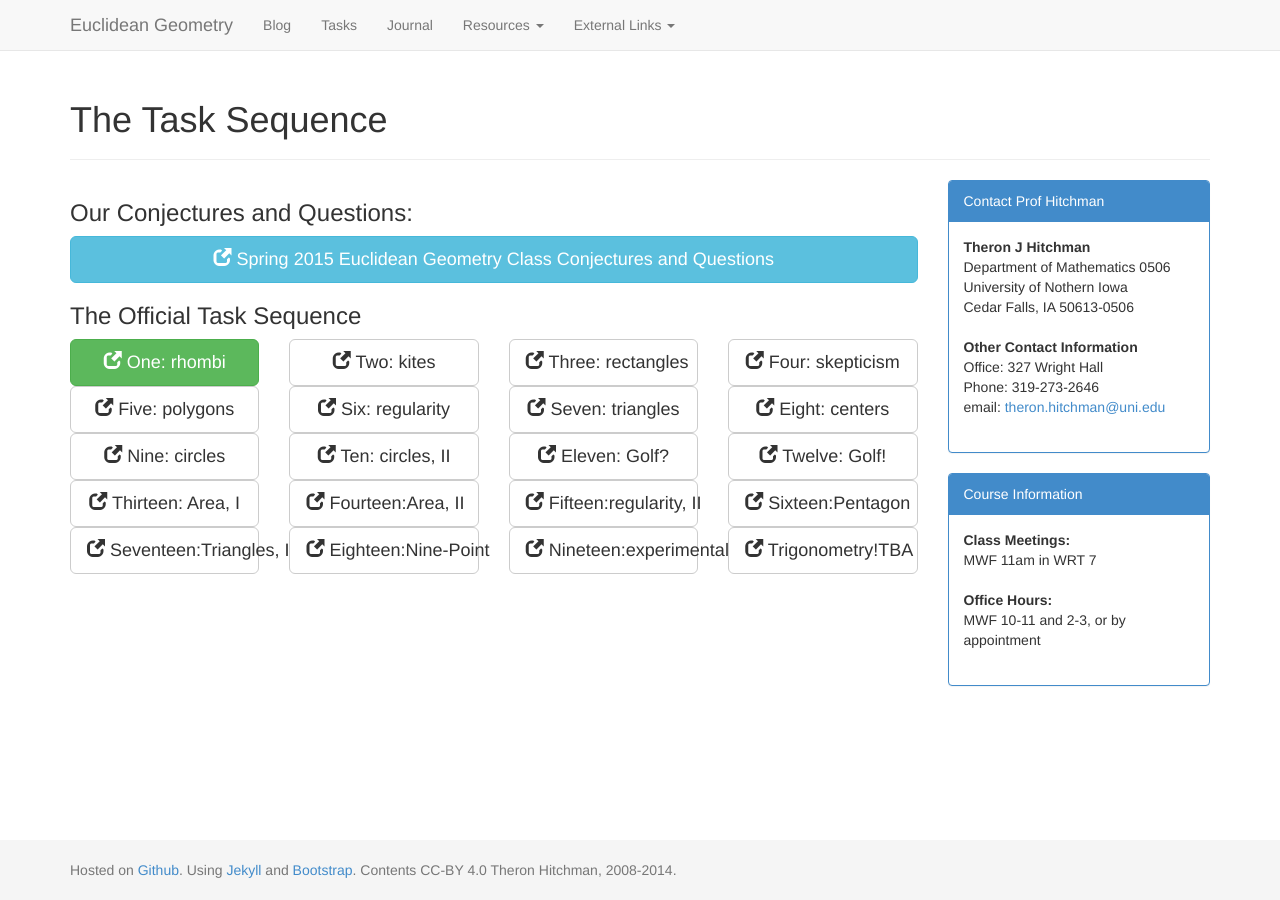
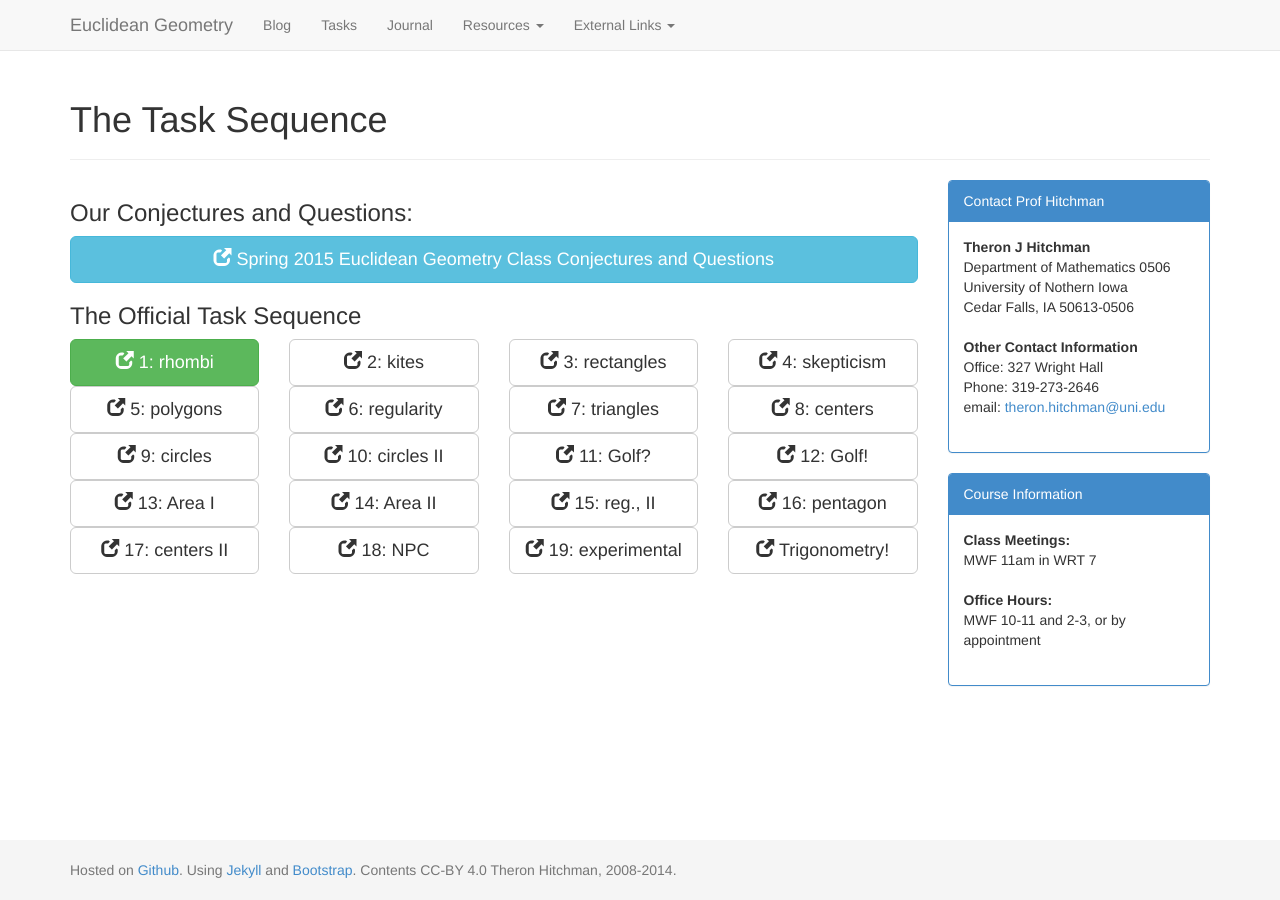
Before and after one commit to theronhitchman/euclidean-geometry, a Jekyll site: the page built from tasks/index.md, in a window 1280 px wide. Built offline with Jekyll 4.4.1, drawn with Linux system fonts in a browser that asks for light colours; nearby versions of some CDN libraries.

Commit message:
update task page button text to numerals

```diff
--- a/tasks/index.md
+++ b/tasks/index.md
@@ -16,83 +16,83 @@ layout: default
 <div class="row">
 <div class="col-xs-6 col-sm-4 col-lg-3 text-center">
   <a class="btn btn-success btn-lg btn-block" href="{{site.baseurl}}/EG_main01.pdf" target="_blank">
-    <span class="glyphicon glyphicon-new-window"></span> One:<br class="visible-xs" /> rhombi</a>
+    <span class="glyphicon glyphicon-new-window"></span> 1:<br class="visible-xs" /> rhombi</a>
 </div>
 <div class="col-xs-6 col-sm-4 col-lg-3 text-center">
   <a class="btn btn-default btn-lg btn-block" href="#" target="_blank">
-    <span class="glyphicon glyphicon-new-window"></span> Two:<br class="visible-xs" /> kites</a>
+    <span class="glyphicon glyphicon-new-window"></span> 2:<br class="visible-xs" /> kites</a>
 </div>
 <div class="col-xs-6 col-sm-4 col-lg-3 text-center">
   <a class="btn btn-default btn-lg btn-block" href="#" target="_blank">
-  <span class="glyphicon glyphicon-new-window"></span> Three:<br class="visible-xs" /> rectangles</a>
+  <span class="glyphicon glyphicon-new-window"></span> 3:<br class="visible-xs" /> rectangles</a>
 </div>
 <div class="col-xs-6 col-sm-4 col-lg-3 text-center">
   <a class="btn btn-default btn-lg btn-block" href="#">
-  <span class="glyphicon glyphicon-new-window"></span> Four:<br class="visible-xs" /> skepticism</a>
+  <span class="glyphicon glyphicon-new-window"></span> 4:<br class="visible-xs" /> skepticism</a>
 </div>
 <div class="col-xs-6 col-sm-4 col-lg-3 text-center">
   <a class="btn btn-default btn-lg btn-block" href="#">
-  <span class="glyphicon glyphicon-new-window"></span> Five:<br class="visible-xs" /> polygons</a>
+  <span class="glyphicon glyphicon-new-window"></span> 5:<br class="visible-xs" /> polygons</a>
 </div>
 <div class="col-xs-6 col-sm-4 col-lg-3 text-center">
   <a class="btn btn-default btn-lg btn-block" href="#">
-  <span class="glyphicon glyphicon-new-window"></span> Six:<br class="visible-xs" /> regularity</a>
+  <span class="glyphicon glyphicon-new-window"></span> 6:<br class="visible-xs" /> regularity</a>
 </div>
 <div class="col-xs-6 col-sm-4 col-lg-3 text-center">
   <a class="btn btn-default btn-lg btn-block" href="#">
-  <span class="glyphicon glyphicon-new-window"></span> Seven:<br class="visible-xs" /> triangles</a>
+  <span class="glyphicon glyphicon-new-window"></span> 7:<br class="visible-xs" /> triangles</a>
 </div>
 <div class="col-xs-6 col-sm-4 col-lg-3 text-center">
   <a class="btn btn-default btn-lg btn-block" href="#">
-  <span class="glyphicon glyphicon-new-window"></span> Eight:<br class="visible-xs" /> centers</a>
+  <span class="glyphicon glyphicon-new-window"></span> 8:<br class="visible-xs" /> centers</a>
 </div>
 <div class="col-xs-6 col-sm-4 col-lg-3 text-center">
   <a class="btn btn-default btn-lg btn-block" href="#">
-  <span class="glyphicon glyphicon-new-window"></span> Nine:<br class="visible-xs" /> circles</a>
+  <span class="glyphicon glyphicon-new-window"></span> 9:<br class="visible-xs" /> circles</a>
 </div>
 <div class="col-xs-6 col-sm-4 col-lg-3 text-center">
   <a class="btn btn-default btn-lg btn-block" href="#">
-  <span class="glyphicon glyphicon-new-window"></span> Ten:<br class="visible-xs" /> circles, II</a>
+  <span class="glyphicon glyphicon-new-window"></span> 10:<br class="visible-xs" /> circles II</a>
 </div>
 <div class="col-xs-6 col-sm-4 col-lg-3 text-center">
   <a class="btn btn-default btn-lg btn-block" href="#">
-  <span class="glyphicon glyphicon-new-window"></span> Eleven:<br class="visible-xs" /> Golf?</a>
+  <span class="glyphicon glyphicon-new-window"></span> 11:<br class="visible-xs" /> Golf?</a>
 </div>
 <div class="col-xs-6 col-sm-4 col-lg-3 text-center">
   <a class="btn btn-default btn-lg btn-block" href="#">
-  <span class="glyphicon glyphicon-new-window"></span> Twelve:<br class="visible-xs" /> Golf!</a>
+  <span class="glyphicon glyphicon-new-window"></span> 12:<br class="visible-xs" /> Golf!</a>
 </div>
 <div class="col-xs-6 col-sm-4 col-lg-3 text-center">
   <a class="btn btn-default btn-lg btn-block" href="#">
-  <span class="glyphicon glyphicon-new-window"></span> Thirteen:<br class="visible-xs" /> Area, I</a>
+  <span class="glyphicon glyphicon-new-window"></span> 13:<br class="visible-xs" /> Area I</a>
 </div>
 <div class="col-xs-6 col-sm-4 col-lg-3 text-center">
   <a class="btn btn-default btn-lg btn-block" href="#">
-  <span class="glyphicon glyphicon-new-window"></span> Fourteen:<br class="visible-xs" />Area, II</a>
+  <span class="glyphicon glyphicon-new-window"></span> 14:<br class="visible-xs" /> Area II</a>
 </div>
 <div class="col-xs-6 col-sm-4 col-lg-3 text-center">
   <a class="btn btn-default btn-lg btn-block" href="#">
-  <span class="glyphicon glyphicon-new-window"></span> Fifteen:<br class="visible-xs" />regularity, II</a>
+  <span class="glyphicon glyphicon-new-window"></span> 15:<br class="visible-xs" /> reg., II</a>
 </div>
 <div class="col-xs-6 col-sm-4 col-lg-3 text-center">
   <a class="btn btn-default btn-lg btn-block" href="#">
-  <span class="glyphicon glyphicon-new-window"></span> Sixteen:<br class="visible-xs" />Pentagon</a>
+  <span class="glyphicon glyphicon-new-window"></span> 16:<br class="visible-xs" /> pentagon</a>
 </div>
 <div class="col-xs-6 col-sm-4 col-lg-3 text-center">
   <a class="btn btn-default btn-lg btn-block" href="#">
-  <span class="glyphicon glyphicon-new-window"></span> Seventeen:<br class="visible-xs" />Triangles, II</a>
+  <span class="glyphicon glyphicon-new-window"></span> 17:<br class="visible-xs" /> centers II</a>
 </div>
 <div class="col-xs-6 col-sm-4 col-lg-3 text-center">
   <a class="btn btn-default btn-lg btn-block" href="#">
-  <span class="glyphicon glyphicon-new-window"></span> Eighteen:<br class="visible-xs" />Nine-Point</a>
+  <span class="glyphicon glyphicon-new-window"></span> 18:<br class="visible-xs" /> NPC</a>
 </div>
 <div class="col-xs-6 col-sm-4 col-lg-3 text-center">
   <a class="btn btn-default btn-lg btn-block" href="#">
-  <span class="glyphicon glyphicon-new-window"></span> Nineteen:<br class="visible-xs" />experimental</a>
+  <span class="glyphicon glyphicon-new-window"></span> 19:<br class="visible-xs" /> experimental</a>
 </div>
 <div class="col-xs-6 col-sm-4 col-lg-3 text-center">
   <a class="btn btn-default btn-lg btn-block" href="#">
-  <span class="glyphicon glyphicon-new-window"></span> Trigonometry!<br class="visible-xs" />TBA</a>
+  <span class="glyphicon glyphicon-new-window"></span> Trigonometry!</a>
 </div>
 </div>
 
```
